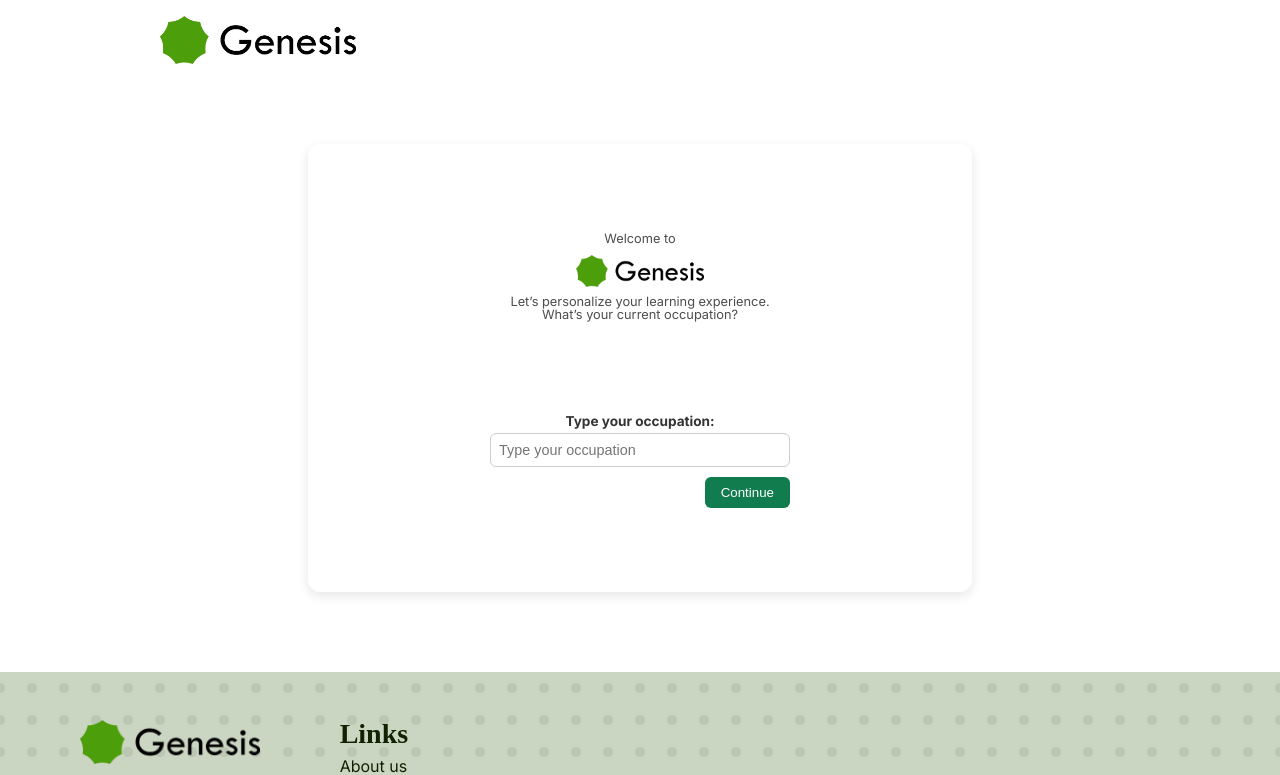
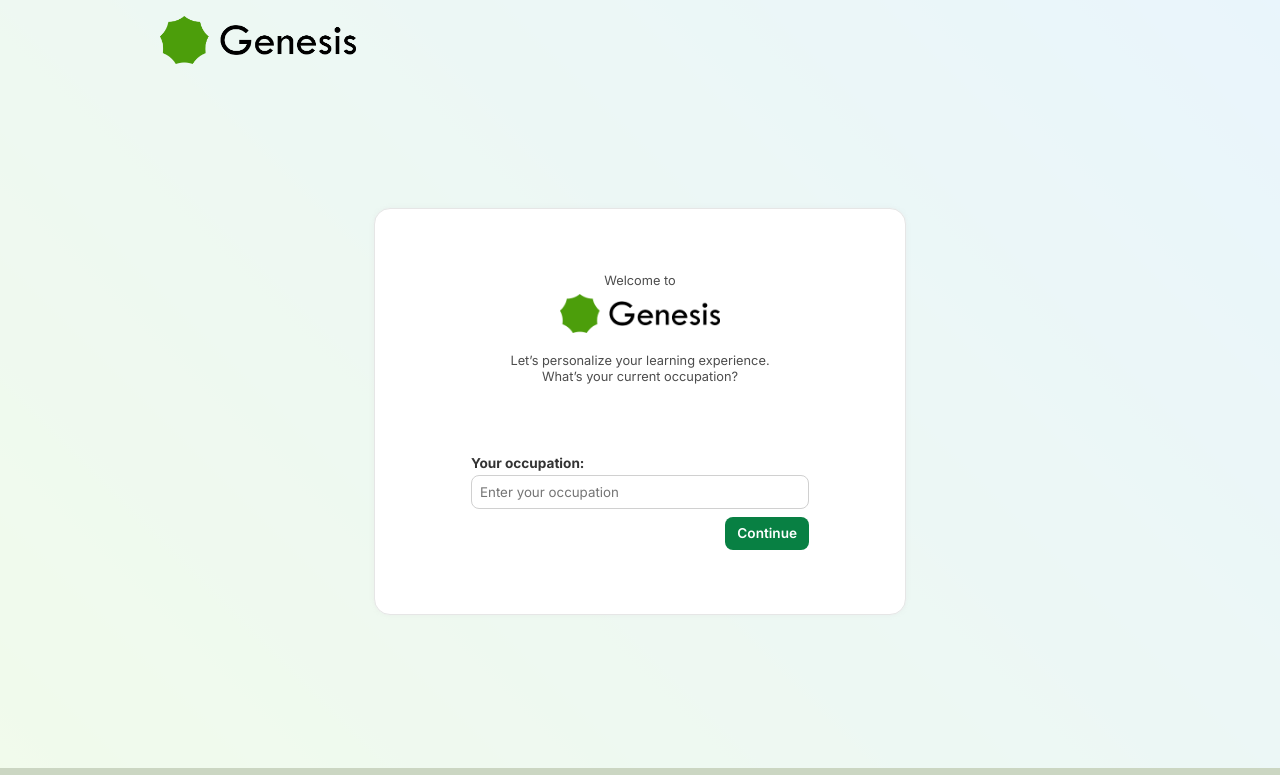
Before and after one commit to RuneHerreman/adria-client, a Vue app: page /onboarding/occupation in a window 1280 px wide. Shown: the top 775 px of the page. Built offline with nearby package versions, Linux system fonts and the light colour scheme.

Commit message:
Fixed styling in onboarding occupation

```diff
--- a/src/App.vue
+++ b/src/App.vue
@@ -9,7 +9,11 @@
 })
 
 watchEffect(() => {
-  document.body.classList.toggle('gradient-background-body', route.path === '/subscription/checkout')
+  document.body.classList.toggle(
+      'gradient-background-body',
+      route.path === '/subscription/checkout'
+      || route.path === '/onboarding/occupation'
+      || route.path === '/onboarding/interests');
 })
 
 </script>
--- a/src/assets/css/main.css
+++ b/src/assets/css/main.css
@@ -52,83 +52,7 @@
     background-size: contain;
 }
 
-.onboarding-centered-section {
-    display: flex;
-    flex-direction: column;
-    align-items: center;
-    justify-content: center;
-    text-align: center;
-    width: 37.5rem;
-    min-height: 24rem;
-    margin: 5rem auto;
-    padding: 2rem;
-    background-color: white;
-    border-radius: 12px;
-    box-shadow: 0 4px 12px rgba(0, 0, 0, 0.1);
-}
 
-.onboarding-info-block {
-    display: flex;
-    flex-direction: column;
-    align-items: center;
-    margin-bottom: 1.5rem;
-}
-
-.onboarding-small-text {
-    font-size: 0.8rem;
-    color: var(--grey-text);
-    margin: 0.3rem 0;
-}
-
-.onboarding-btn {
-    background-color: #117c4e;
-    color: white;
-    border: none;
-    border-radius: 6px;
-    padding: 0.5rem 1rem;
-    cursor: pointer;
-    font-weight: 500;
-    align-self: flex-end;
-    margin-top: 0.3rem;
-}
-
-.onboarding-btn:hover {
-    background-color: #0f6b43;
-}
-
-.onboarding-btn-secondary {
-    background-color: #e6e6e6;
-    color: #333;
-    border: none;
-    border-radius: 6px;
-    padding: 0.5rem 1rem;
-    cursor: pointer;
-    font-weight: 500;
-    font-size: 0.95rem;
-}
-
-.onboarding-btn-secondary:hover {
-    background-color: #d4d4d4;
-}
-
-.onboarding-centered-section.small {
-    width: 30rem;
-    min-height: 20rem;
-    margin: 3rem auto;
-    padding: 1.5rem;
-}
-
-.onboarding-centered-section.small .onboarding-interests-grid {
-    grid-template-columns: repeat(3, 1fr);
-    gap: 0.8rem;
-    max-width: 22rem;
-}
-
-.onboarding-centered-section.small .interest-btn {
-    padding: 0.7rem 0;
-    font-size: 0.9rem;
-    border-radius: 8px;
-}
 
 .gradient-background-body{
     position: relative;
--- a/src/components/InputboxComponent.vue
+++ b/src/components/InputboxComponent.vue
@@ -31,7 +31,7 @@
   font-family: "Inter", Arial, Helvetica, sans-serif;
   border-radius: 0.5rem;
   padding: 0.5rem;
-  width: 12rem;
+  width: 100%;
 
   border: 0.1rem solid #D0D0D0;
   height: min-content;
@@ -42,6 +42,6 @@
 input:focus{
   outline: none;
   border-color: var(--tertiary-green);
-  box-shadow: 0 0 0.2rem hsl(0, 0%, 70%);
+  box-shadow: 0 0 0.1rem hsl(0, 0%, 90%);
 }
 </style>
--- a/src/components/subscription-components/CheckoutComponent.vue
+++ b/src/components/subscription-components/CheckoutComponent.vue
@@ -85,17 +85,23 @@
 #checkout {
   padding: 2rem;
   margin: 0 auto;
-  width: 20rem;
+  width: 25rem;
 
   display: flex;
   flex-direction: column;
   justify-content: space-between;
 
-  border: #DADADA solid 0.0612rem;
+  border: #e6e6e6 solid 0.0612rem;
   box-shadow: 0 0 0.25rem rgba(217, 217, 217, 0.25);
   border-radius: 1rem;
 
   background: white;
+}
+
+#plan,
+#subtotal,
+#discount{
+  margin-bottom: 0.5rem;
 }
 
 #content {
@@ -125,8 +131,8 @@
 h2 {
   font-family: "Inter", Arial, Helvetica, sans-serif;
   font-size: 1.2rem;
-  font-weight: bold;
-  margin-bottom: 2rem;
+  font-weight: 550;
+  margin-bottom: 2.2rem;
 }
 
 p{
@@ -147,13 +153,14 @@
 }
 
 #total{
-  margin-top: 0.5rem;
+  margin-top: 1rem;
 }
 
 #total ~ p{
   color: #9f9f9f;
   font-size: 0.7rem;
 
-  margin-bottom: 2rem;
+  margin-bottom: 3rem;
 }
+
 </style>
--- a/src/components/subscription-components/PromoCodeComponent.vue
+++ b/src/components/subscription-components/PromoCodeComponent.vue
@@ -22,7 +22,7 @@
         type="text"
         placeholder="Enter a promo code"
     />
-    <LightGreenButtonComponent route="" @click="clicked">Apply code</LightGreenButtonComponent>
+    <LightGreenButtonComponent id="btn" route="" @click="clicked">Apply code</LightGreenButtonComponent>
   </div>
 
 </template>
@@ -35,4 +35,11 @@
   justify-content: space-between;
   align-items: center;
 }
+
+#btn{
+  height: 100%;
+  width: fit-content;
+  white-space: nowrap;
+}
+
 </style>
--- a/src/pages/no-login/OnboardingOccupationPage.vue
+++ b/src/pages/no-login/OnboardingOccupationPage.vue
@@ -3,6 +3,8 @@
 import {ref} from "vue";
 import {useRouter} from "vue-router";
 import {useUserDataStore} from "@/data/user-data.js";
+import InputboxComponent from "@/components/InputboxComponent.vue";
+import BrightGreenButtonComponent from "@/components/buttons/BrightGreenButtonComponent.vue";
 
 const router = useRouter();
 const userData = useUserDataStore();
@@ -22,60 +24,88 @@
 </script>
 
 <template>
-  <section class="onboarding-centered-section">
-    <div class="onboarding-info-block">
-      <small class="onboarding-small-text">Welcome to</small>
+  <main class="onboarding-centered-section">
+    <section id="onboardingCard">
+      <section class="onboarding-info-block">
+        <p>Welcome to</p>
         <img :src="GenesisLogo" alt="Genesis Logo" class="logo" />
-      <small class="onboarding-small-text">
+        <p>
           Let’s personalize your learning experience.<br />
           What’s your current occupation?
-      </small>
-    </div>
+        </p>
+      </section>
 
-    <div class="onboarding-input-block">
-      <label for="occupation" class="onboarding-label">Type your occupation:</label>
-      <input
+      <section class="onboarding-input-block">
+        <label for="occupation" class="onboarding-label">Your occupation:</label>
+        <InputboxComponent
+            type="text"
+            placeholder="Enter your occupation"
             id="occupation"
-          type="text"
-          placeholder="Type your occupation"
-          class="onboarding-input"
+            class="onboarding-label-input"
             v-model="occupation"
         />
-      <button class="onboarding-btn" @click="handleUserOccupation">Continue</button>
-    </div>
+        <BrightGreenButtonComponent class="onboarding-btn" @click="handleUserOccupation">Continue</BrightGreenButtonComponent>
       </section>
+    </section>
+  </main>
 </template>
 
 <style scoped>
 .logo {
-  width: 8rem;
-  margin: 0.3rem 0;
+  width: 10rem;
+  margin: 0.3rem auto 1rem;
+}
+
+main{
+  height: 70vh;
+  padding-top: 5%;
+}
+
+#onboardingCard{
+  display: flex;
+  flex-direction: column;
+  justify-content: center;
+  align-items: center;
+
+  width: fit-content;
+  height: fit-content;
+  background: white;
+  margin: 0 auto;
+  padding: 4rem 6rem;
+
+  border: #e6e6e6 solid 0.0612rem;
+  box-shadow: 0 0 0.25rem rgba(217, 217, 217, 0.25);
+  border-radius: 1rem;
 }
 
 .onboarding-input-block {
   display: flex;
   flex-direction: column;
-  align-items: stretch;
-  width: 50%;
-  margin-top: 4rem;
+  margin-top: 4.5rem;
+
+}
+
+.onboarding-info-block{
+  text-align: center;
+  font-size: 0.8rem;
+  line-height: 1rem;
+  color: #4D4D4D;
 }
 
 .onboarding-label {
+  margin-bottom: 0.3rem;
   font-size: 0.85rem;
+  font-weight: bold;
   color: #333;
-  margin-bottom: 0.3rem;
-  font-weight: bold;
-  display: block;
 }
 
-.onboarding-input {
-  width: 100%;
-  padding: 0.5rem;
-  border: 1px solid #ccc;
-  border-radius: 6px;
-  font-size: 0.9rem;
-  box-sizing: border-box;
-  display: block;
-  margin-bottom: 0.3rem;
+#occupation{
+  width: 20rem;
+  margin-bottom: 0.5rem;
 }
+
+.onboarding-btn{
+  align-self: flex-end;
+}
+
 </style>
```
Lines whose indentation alone changed are shown as unchanged.
